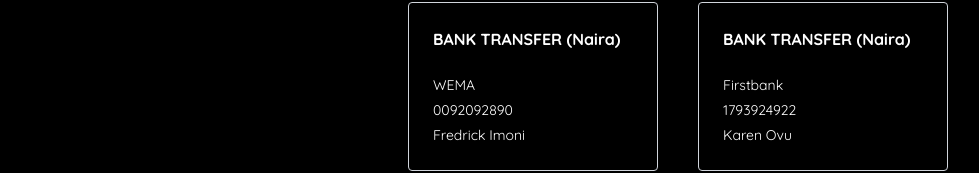
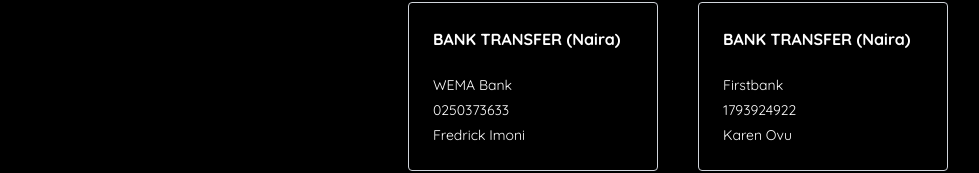
Before and after one commit to Karencelia/karen-fredrick, a Next.js app: page / in a window 1280 px wide. Shown: the part 7083-7256 px from the top of the page, without its empty margins (252-1231 px from the left). Built offline with nearby package versions, Linux system fonts and the light colour scheme.

Commit message:
update bank

```diff
--- a/src/app/page/component/Rsvp.jsx
+++ b/src/app/page/component/Rsvp.jsx
@@ -65,8 +65,8 @@
               <p className="font-bold text-[14px] md:text-[16px] mb-6">
                 BANK TRANSFER (Naira)
               </p>
-              <p className="text-[14px] mb-1">WEMA</p>
-              <p className="text-[14px] mb-1">0092092890</p>
+              <p className="text-[14px] mb-1">WEMA Bank</p>
+              <p className="text-[14px] mb-1">0250373633</p>
               <p className="text-[14px]">Fredrick Imoni</p>
             </div>
 
```
